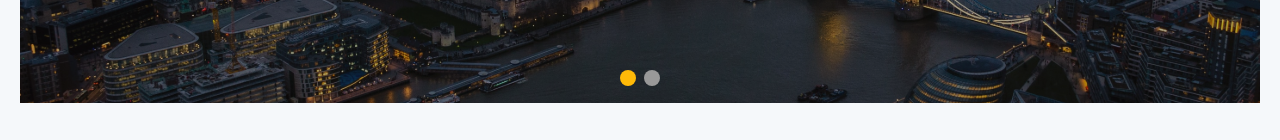
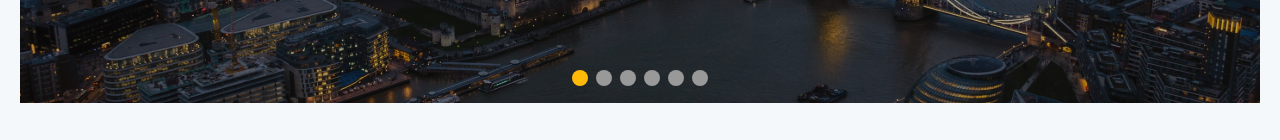
Before and after one commit to pdr3392/worldtrip, a Next.js app: page / in a window 1280 px wide. Shown: the part 1333-1473 px from the top of the page. Built offline with nearby package versions, Linux system fonts and the light colour scheme; data requests are answered from the project's data file.

Commit message:
updating server3

```diff
--- a/server.json
+++ b/server.json
@@ -47,6 +47,102 @@
           "infoIcon": true
         }
       ]
+    },
+    {
+      "uid": "northamerica",
+      "name": "América do Norte",
+      "callToAction": "Mergulho cosmopolitano.",
+      "swiperImage": "/images/NaSwiper.jpg",
+      "lgInfo": "Lorem Ipsum...",
+      "lgItems": [
+        {
+          "highlight": "50",
+          "info": "países",
+          "infoIcon": false
+        },
+        {
+          "highlight": "60",
+          "info": "línguas",
+          "infoIcon": false
+        },
+        {
+          "highlight": "27",
+          "info": "cidades +100",
+          "infoIcon": true
+        }
+      ]
+    },
+    {
+      "uid": "southamerica",
+      "name": "América do Sul",
+      "callToAction": "Ouça a voz do continente.",
+      "swiperImage": "/images/SaSwiper.jpg",
+      "lgInfo": "Lorem Ipsum",
+      "lgItems": [
+        {
+          "highlight": "50",
+          "info": "países",
+          "infoIcon": false
+        },
+        {
+          "highlight": "60",
+          "info": "línguas",
+          "infoIcon": false
+        },
+        {
+          "highlight": "27",
+          "info": "cidades +100",
+          "infoIcon": true
+        }
+      ]
+    },
+    {
+      "uid": "africa",
+      "name": "África",
+      "callToAction": "Apaixone-se como em Casablanca",
+      "swiperImage": "/images/AfSwiper.jpg",
+      "lgInfo": "Lorem Ipsum",
+      "lgItems": [
+        {
+          "highlight": "50",
+          "info": "países",
+          "infoIcon": false
+        },
+        {
+          "highlight": "60",
+          "info": "línguas",
+          "infoIcon": false
+        },
+        {
+          "highlight": "27",
+          "info": "cidades +100",
+          "infoIcon": true
+        }
+      ]
+    },
+    {
+      "uid": "oceania",
+      "name": "Oceania",
+      "callToAction": "Um passeio nas grandes ilhas.",
+      "swiperImage": "/images/OcSwiper.jpg",
+      "lgInfo": "Lorem Ipsum",
+      "lgItems": [
+        {
+          "highlight": "50",
+          "info": "países",
+          "infoIcon": false
+        },
+        {
+          "highlight": "60",
+          "info": "línguas",
+          "infoIcon": false
+        },
+        {
+          "highlight": "27",
+          "info": "cidades +100",
+          "infoIcon": true
+        }
+      ]
     }
   ]
 }
```
Also changed, not shown: src/components/SwiperCarousel.tsx (+1 -58 lines).
